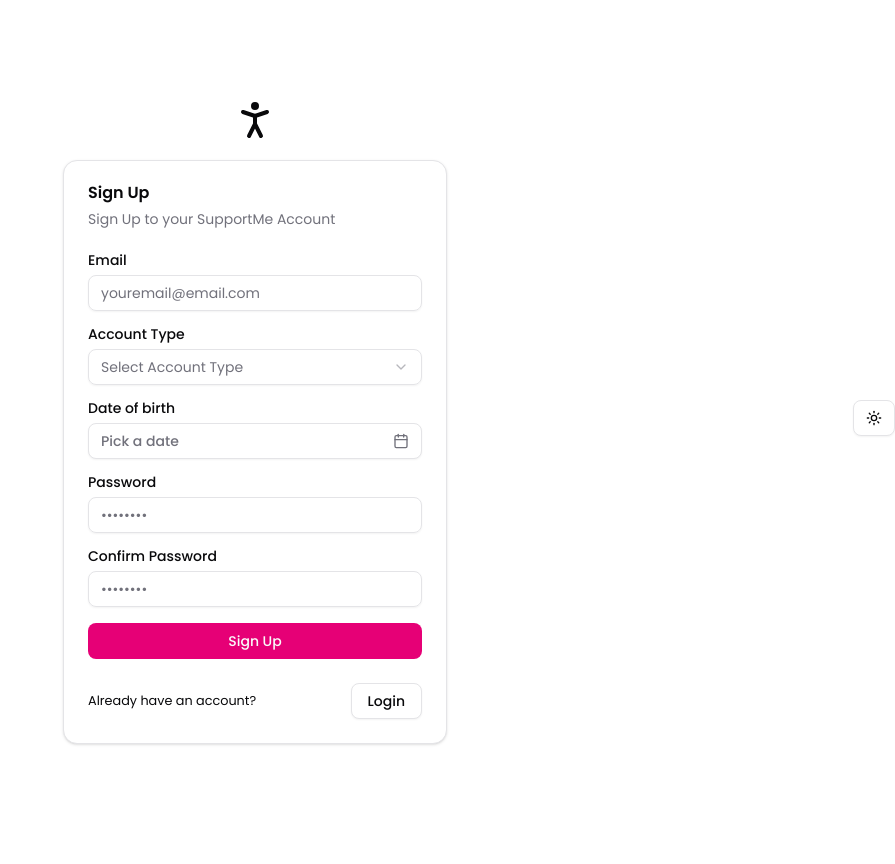
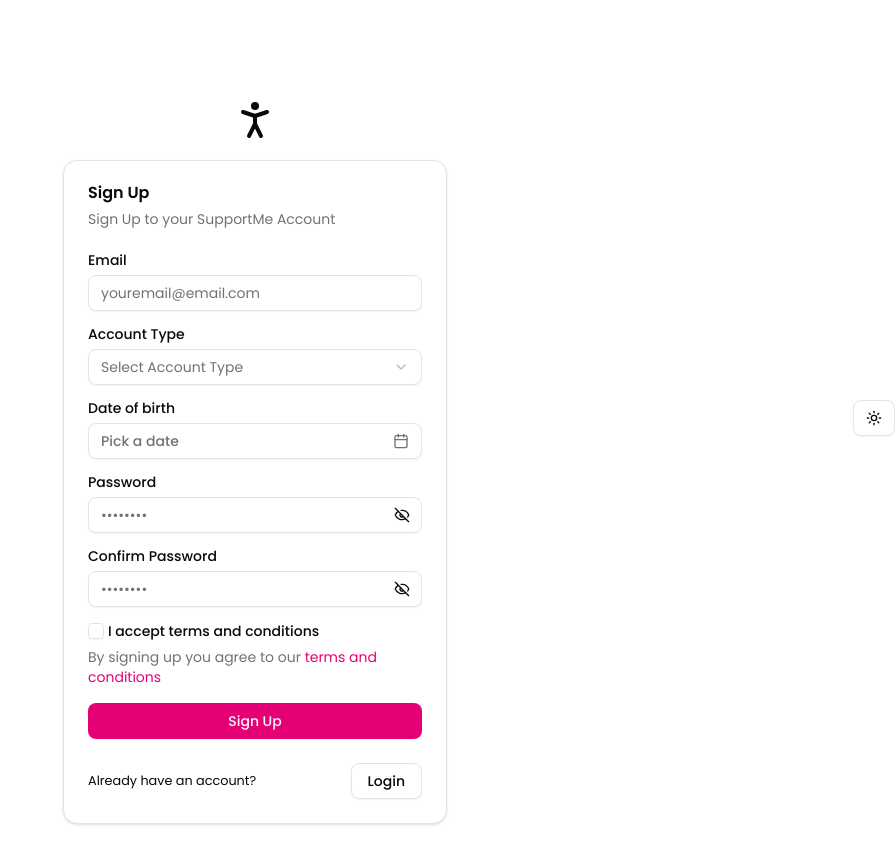
Before and after one commit to tsMukesh51/shadcn, a Next.js app: page /signup in a window 1280 px wide. Shown: the top 864 px of the page, without its empty margins (385-1280 px from the left). Before the commit the page ends 840 px from the top, so only its background shows below. Built offline with nearby package versions, Linux system fonts and the light colour scheme.

Commit message:
welcome pages refined

```diff
--- a/package.json
+++ b/package.json
@@ -10,6 +10,7 @@
   },
   "dependencies": {
     "@hookform/resolvers": "^5.2.2",
+    "@radix-ui/react-checkbox": "^1.3.3",
     "@radix-ui/react-label": "^2.1.7",
     "@radix-ui/react-popover": "^1.1.15",
     "@radix-ui/react-select": "^2.2.6",
--- a/src/app/(welcome)/login/page.tsx
+++ b/src/app/(welcome)/login/page.tsx
@@ -24,6 +24,8 @@
   FormMessage,
 } from "@repo/components/ui/form";
 import { Input } from "@repo/components/ui/input";
+import { PasswordInput } from "@repo/components/ui/password";
+import { useRouter } from "next/navigation";
 
 const formObject = z.object({
   email: z.email(),
@@ -31,6 +33,7 @@
 });
 
 export default function LoginPage() {
+  const router = useRouter();
   const form = useForm<z.infer<typeof formObject>>({
     resolver: zodResolver(formObject),
     defaultValues: {
@@ -41,6 +44,7 @@
 
   const handleFormSubmit = () => {
     console.log("validate login");
+    router.push("/dashboard");
   };
 
   return (
@@ -84,11 +88,7 @@
                   <FormItem>
                     <FormLabel>Password</FormLabel>
                     <FormControl>
-                      <Input
-                        placeholder="p@ssw0Rd"
-                        // type="email"
-                        {...field}
-                      />
+                      <PasswordInput placeholder="••••••••" {...field} />
                     </FormControl>
                     <FormMessage />
                   </FormItem>
--- a/src/app/(welcome)/signup/page.tsx
+++ b/src/app/(welcome)/signup/page.tsx
@@ -38,35 +38,15 @@
 } from "@repo/components/ui/popover";
 import { Calendar } from "@repo/components/ui/calendar";
 import { format } from "date-fns";
+import { PasswordInput } from "@repo/components/ui/password";
+import { Checkbox } from "@repo/components/ui/checkbox";
+import { useRouter } from "next/navigation";
 
-const formObject = z
+const accountTypeSchema = z
   .object({
-    email: z.email(),
     accountType: z.enum(["personal", "company"]),
     companyName: z.string().optional(),
     numOfEmployees: z.number().optional(),
-    dob: z.date().refine((date) => {
-      const today = new Date();
-      const eighteenYrsAgo = new Date(
-        today.getFullYear() - 18,
-        today.getMonth(),
-        today.getDate(),
-        0,
-        0,
-        0,
-        0,
-      );
-      return date <= eighteenYrsAgo;
-    }, "You must atleast 18 years old"),
-    password: z
-      .string()
-      .min(8, "Atleast 8 characters")
-      .max(14, "Maximum 14 characters")
-      .refine(
-        (password) => /^(?=.*[!@#$%^&*])(?=.*[A-Z]).*$/.test(password),
-        "Atleast 1 special char and 1 upper letter",
-      ),
-    passwordConfirm: z.string(),
   })
   .superRefine((data, ctx) => {
     if (data.accountType === "company") {
@@ -85,6 +65,21 @@
         });
       }
     }
+  });
+
+const passwordSchema = z
+  .object({
+    password: z
+      .string()
+      .min(8, "Atleast 8 characters")
+      .max(14, "Maximum 14 characters")
+      .refine(
+        (password) => /^(?=.*[!@#$%^&*])(?=.*[A-Z]).*$/.test(password),
+        "Atleast 1 special char and 1 upper letter",
+      ),
+    passwordConfirm: z.string(),
+  })
+  .superRefine((data, ctx) => {
     if (data.password !== data.passwordConfirm) {
       ctx.addIssue({
         code: "custom",
@@ -94,21 +89,47 @@
     }
   });
 
+const baseSchema = z.object({
+  email: z.email(),
+  dob: z.date().refine((date) => {
+    const today = new Date();
+    const eighteenYrsAgo = new Date(
+      today.getFullYear() - 18,
+      today.getMonth(),
+      today.getDate(),
+      0,
+      0,
+      0,
+      0,
+    );
+    return date <= eighteenYrsAgo;
+  }, "You must atleast 18 years old"),
+  acceptTerms: z
+    .boolean()
+    .refine((isAccepted) => isAccepted, "You must accept terms and conditions"),
+});
+
+const formObject = baseSchema.and(accountTypeSchema).and(passwordSchema);
+
 export default function SignupPage() {
+  const router = useRouter();
   const form = useForm({
     resolver: zodResolver(formObject),
     defaultValues: {
       email: "",
-      password: "",
       accountType: undefined,
       companyName: undefined,
       numOfEmployees: undefined,
       dob: undefined,
+      password: "",
+      passwordConfirm: "",
+      acceptTerms: false,
     },
   });
 
   const handleFormSubmit = (data: z.infer<typeof formObject>) => {
     console.log("validated signup");
+    router.push("/dashboard");
   };
 
   const accountTypeW = form.watch("accountType");
@@ -272,11 +293,7 @@
                   <FormItem>
                     <FormLabel>Password</FormLabel>
                     <FormControl>
-                      <Input
-                        placeholder="••••••••"
-                        type="password"
-                        {...field}
-                      />
+                      <PasswordInput placeholder="••••••••" {...field} />
                     </FormControl>
                     <FormMessage />
                   </FormItem>
@@ -289,12 +306,35 @@
                   <FormItem>
                     <FormLabel>Confirm Password</FormLabel>
                     <FormControl>
-                      <Input
-                        placeholder="••••••••"
-                        type="password"
-                        {...field}
-                      />
+                      <PasswordInput placeholder="••••••••" {...field} />
                     </FormControl>
+                    <FormMessage />
+                  </FormItem>
+                )}
+              />
+              <FormField
+                control={form.control}
+                name="acceptTerms"
+                render={({ field }) => (
+                  <FormItem>
+                    <div className="flex gap-1 items-center">
+                      <FormControl>
+                        <Checkbox
+                          checked={field.value}
+                          onCheckedChange={field.onChange}
+                        />
+                      </FormControl>
+                      <FormLabel>I accept terms and conditions</FormLabel>
+                    </div>
+                    <FormDescription>
+                      By signing up you agree to our{" "}
+                      <Link
+                        href={"/terms"}
+                        className="text-primary hover:underline"
+                      >
+                        terms and conditions
+                      </Link>
+                    </FormDescription>
                     <FormMessage />
                   </FormItem>
                 )}
--- /dev/null
+++ b/src/components/ui/checkbox.tsx
@@ -0,0 +1,32 @@
+"use client"
+
+import * as React from "react"
+import * as CheckboxPrimitive from "@radix-ui/react-checkbox"
+import { CheckIcon } from "lucide-react"
+
+import { cn } from "@repo/lib/utils"
+
+function Checkbox({
+  className,
+  ...props
+}: React.ComponentProps<typeof CheckboxPrimitive.Root>) {
+  return (
+    <CheckboxPrimitive.Root
+      data-slot="checkbox"
+      className={cn(
+        "peer border-input dark:bg-input/30 data-[state=checked]:bg-primary data-[state=checked]:text-primary-foreground dark:data-[state=checked]:bg-primary data-[state=checked]:border-primary focus-visible:border-ring focus-visible:ring-ring/50 aria-invalid:ring-destructive/20 dark:aria-invalid:ring-destructive/40 aria-invalid:border-destructive size-4 shrink-0 rounded-[4px] border shadow-xs transition-shadow outline-none focus-visible:ring-[3px] disabled:cursor-not-allowed disabled:opacity-50",
+        className
+      )}
+      {...props}
+    >
+      <CheckboxPrimitive.Indicator
+        data-slot="checkbox-indicator"
+        className="flex items-center justify-center text-current transition-none"
+      >
+        <CheckIcon className="size-3.5" />
+      </CheckboxPrimitive.Indicator>
+    </CheckboxPrimitive.Root>
+  )
+}
+
+export { Checkbox }
--- /dev/null
+++ b/src/components/ui/password.tsx
@@ -0,0 +1,28 @@
+import * as React from "react";
+
+import { Input } from "./input";
+import { EyeIcon, EyeOffIcon } from "lucide-react";
+import { Button } from "./button";
+import { cn } from "@repo/lib/utils";
+
+function PasswordInput({ className, ...props }: React.ComponentProps<"input">) {
+  const [showPassword, setShowPassword] = React.useState(false);
+  return (
+    <div className="relative">
+      <Input
+        {...props}
+        type={showPassword ? "text" : "password"}
+        className={cn("pr-10", className)}
+      />
+      <Button
+        variant="ghost"
+        className="absolute top-0 right-0"
+        onClick={() => setShowPassword((s) => !s)}
+      >
+        {showPassword ? <EyeIcon /> : <EyeOffIcon />}
+      </Button>
+    </div>
+  );
+}
+
+export { PasswordInput };
```
Also changed, not shown: 1 other file (tests, documents, lock files or other folders).
